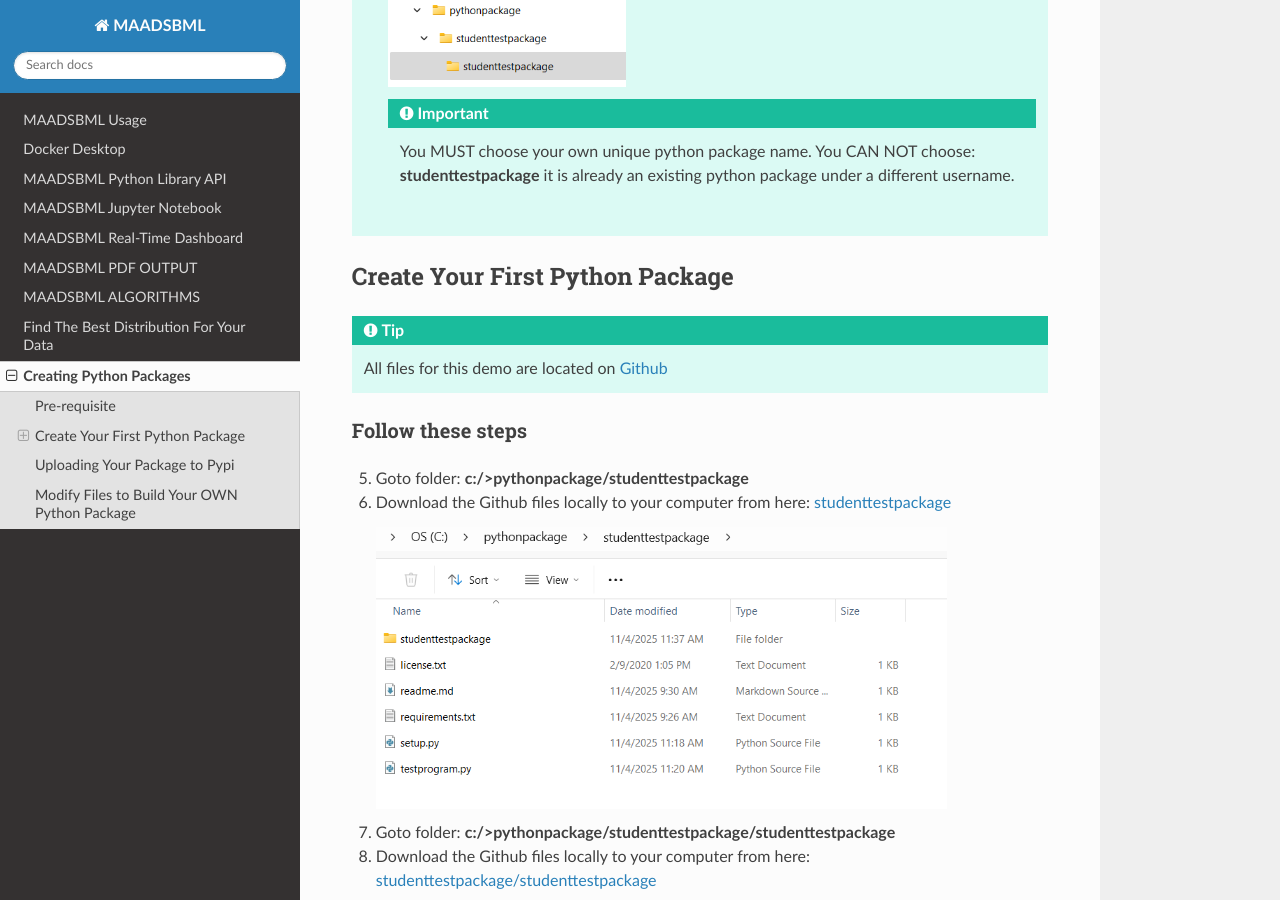
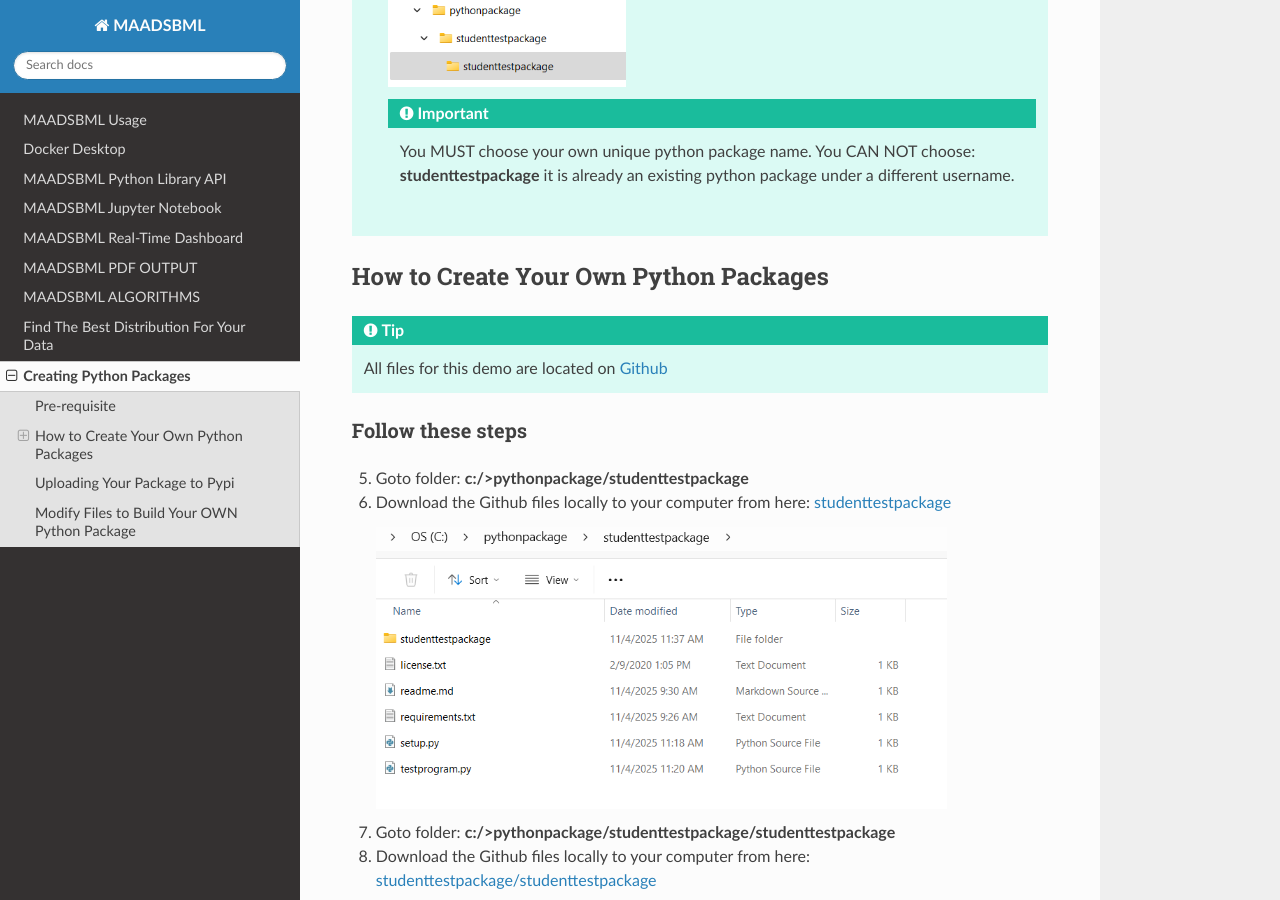
Before and after one commit to smaurice101/maadsbml, a Sphinx documentation site: the page built from docs/source/createpythonpackage.rst, in a window 1280 px wide and 900 px high, scrolled down 848 px. Built offline with Sphinx 7.4.7 and the Read the Docs theme 3.1.0, drawn with Linux system fonts in a browser that asks for light colours.

Commit message:
Update createpythonpackage.rst

```diff
--- a/docs/source/createpythonpackage.rst
+++ b/docs/source/createpythonpackage.rst
@@ -39,8 +39,8 @@
 
          You MUST choose your own unique python package name.  You CAN NOT choose: **studenttestpackage** it is already an existing python package under a different username.
 
-Create Your First Python Package
-----------------------------------
+How to Create Your Own Python Packages
+-------------------------------------
 
 .. tip::
 
```
